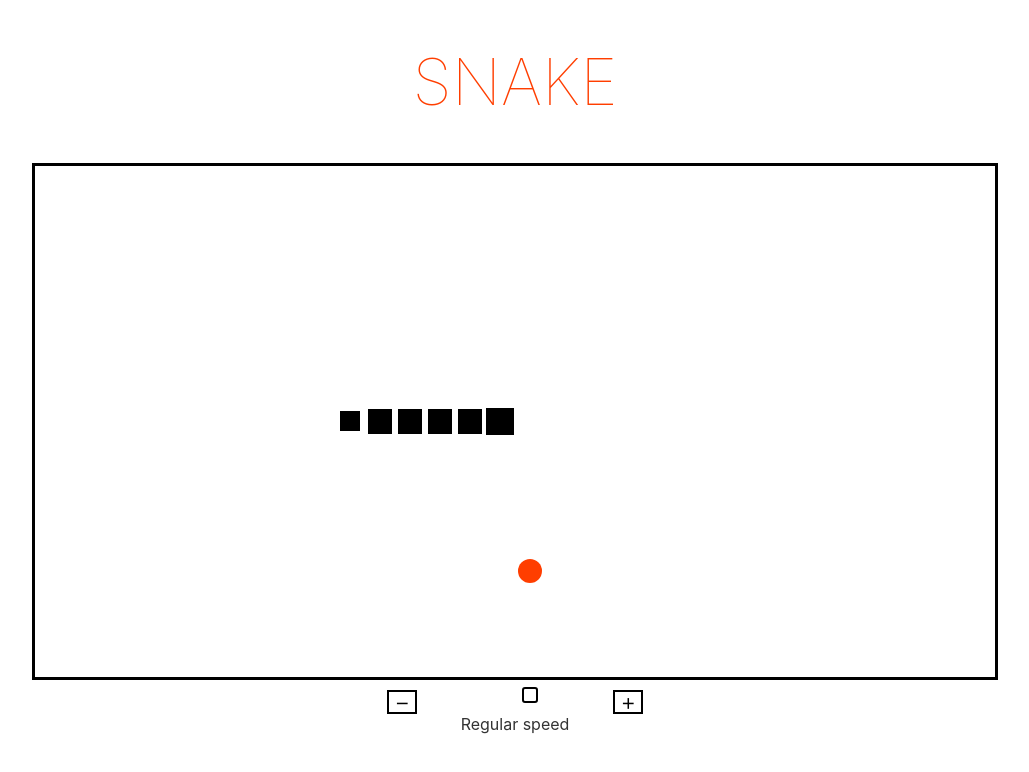
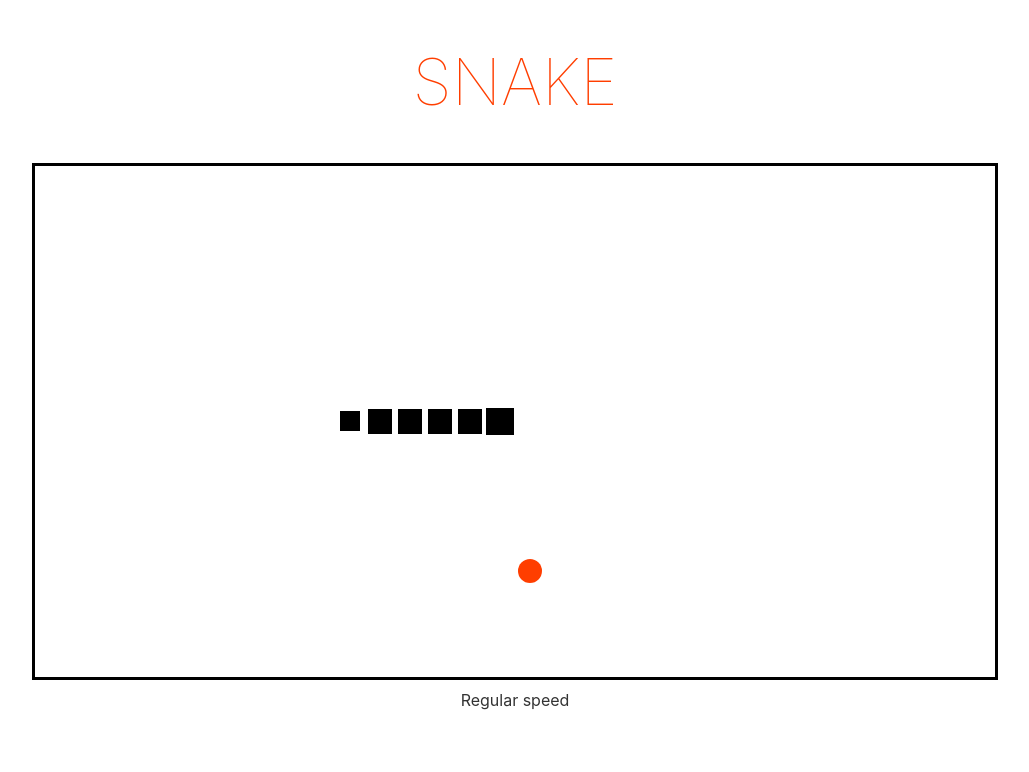
Before and after one commit to ldgit/snake, a Svelte app: page / in a window 1280 px wide. Shown: the top 772 px of the page, without its empty margins (125-1154 px from the left). Built offline with nearby package versions, Linux system fonts and the light colour scheme.

Commit message:
only show speed controls while hovering over speed text

```diff
--- /dev/null
+++ b/src/Hoverable.svelte
@@ -0,0 +1,13 @@
+<script>
+let hovering;
+const enter = () => {
+  hovering = true;
+};
+const leave = () => {
+  hovering = false;
+};
+</script>
+
+<div on:mouseenter={enter} on:mouseleave={leave} {...$$restProps}>
+  <slot {hovering} />
+</div>
--- a/src/Settings.svelte
+++ b/src/Settings.svelte
@@ -1,4 +1,6 @@
 <script>
+import Hoverable from './Hoverable.svelte';
+import { fade } from 'svelte/transition';
 import { speedMap, getDefaultSpeed } from './core/speedLevels';
 
 let speed = getDefaultSpeed();
@@ -6,30 +8,31 @@ export let delay = speedMap[speed].delay;
 $: delay = speedMap[speed].delay;
 </script>
 
-<div class="controls">
-  <div class="speedControl">
-    <button on:click={() => (speed > 0 ? (speed -= 1) : null)}>&#xFF0D;</button>
-    <input type="range" bind:value={speed} min="0" max={speedMap.length - 1} step="1" />
-    <button on:click={() => (speed < speedMap.length - 1 ? (speed += 1) : null)}>&#xFF0B</button>
-  </div>
+<Hoverable let:hovering class="controls">
   <span>{speedMap[speed].description}</span>
-</div>
+  {#if hovering}
+    <div class="speedControl" transition:fade>
+      <button on:click={() => (speed > 0 ? (speed -= 1) : null)}>&#xFF0D;</button>
+      <input type="range" bind:value={speed} min="0" max={speedMap.length - 1} step="1" />
+      <button on:click={() => (speed < speedMap.length - 1 ? (speed += 1) : null)}>&#xFF0B</button>
+    </div>
+  {/if}
+</Hoverable>
 
 <style>
-.controls {
+/* https://sveltesociety.dev/recipes/component-recipes/passing-attributes-to-component-dom-element */
+:global(.controls) {
   margin-top: 10px;
   display: flex;
   flex-direction: column;
   align-items: center;
-  justify-content: center;
+  justify-content: flex-start;
+  height: 50px;
 }
 
 .speedControl {
   display: flex;
-}
-
-.controls span {
-  width: 400px;
+  margin-top: 4px;
 }
 
 input[type='range'] {
```
